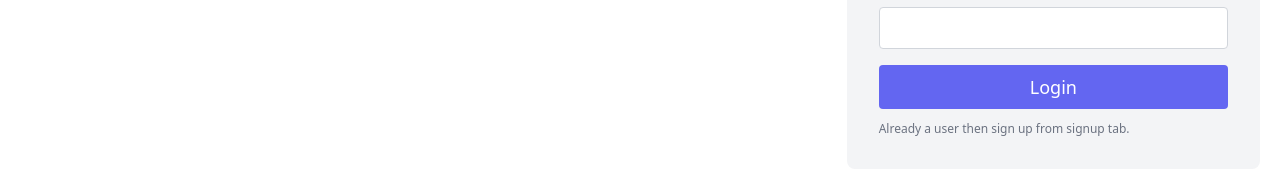
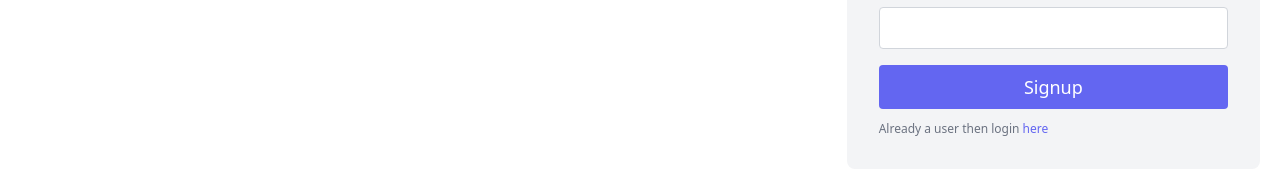
Before and after one commit to yashjaiswal007/MyHostel, a plain HTML site: page signup.html in a window 1280 px wide. Shown: the part 621-800 px from the top of the page. Drawn offline with nearby package versions, Linux system fonts and the light colour scheme.

Commit message:
update in here link

```diff
--- a/signup.html
+++ b/signup.html
@@ -38,26 +38,31 @@
         <h2 class="text-gray-900 text-lg font-medium title-font mb-5">Sign Up</h2>
         <div class="relative mb-4">
           <label for="full-name" class="leading-7 text-sm text-gray-600"> First Name</label>
-            <input type="text" id="full-name" name="full-name" class="w-full bg-white rounded border border-gray-300 focus:border-indigo-500 focus:ring-2 focus:ring-indigo-200 text-base outline-none text-gray-700 py-1 px-3 leading-8 transition-colors duration-200 ease-in-out">
+          <input type="text" id="full-name" name="full-name"
+            class="w-full bg-white rounded border border-gray-300 focus:border-indigo-500 focus:ring-2 focus:ring-indigo-200 text-base outline-none text-gray-700 py-1 px-3 leading-8 transition-colors duration-200 ease-in-out">
         </div>
         <div class="relative mb-4">
           <label for="full-name" class="leading-7 text-sm text-gray-600"> Last Name</label>
-            <input type="text" id="full-name" name="full-name" class="w-full bg-white rounded border border-gray-300 focus:border-indigo-500 focus:ring-2 focus:ring-indigo-200 text-base outline-none text-gray-700 py-1 px-3 leading-8 transition-colors duration-200 ease-in-out">
+          <input type="text" id="full-name" name="full-name"
+            class="w-full bg-white rounded border border-gray-300 focus:border-indigo-500 focus:ring-2 focus:ring-indigo-200 text-base outline-none text-gray-700 py-1 px-3 leading-8 transition-colors duration-200 ease-in-out">
         </div>
         <div class="relative mb-4">
           <label for="full-name" class="leading-7 text-sm text-gray-600">Create User Name</label>
-            <input type="text" id="full-name" name="full-name" class="w-full bg-white rounded border border-gray-300 focus:border-indigo-500 focus:ring-2 focus:ring-indigo-200 text-base outline-none text-gray-700 py-1 px-3 leading-8 transition-colors duration-200 ease-in-out">
+          <input type="text" id="full-name" name="full-name"
+            class="w-full bg-white rounded border border-gray-300 focus:border-indigo-500 focus:ring-2 focus:ring-indigo-200 text-base outline-none text-gray-700 py-1 px-3 leading-8 transition-colors duration-200 ease-in-out">
         </div>
         <div class="relative mb-4">
           <label for="password" class="leading-7 text-sm text-gray-600">Password</label>
-            <input type="password" id="password" name="password" class="w-full bg-white rounded border border-gray-300 focus:border-indigo-500 focus:ring-2 focus:ring-indigo-200 text-base outline-none text-gray-700 py-1 px-3 leading-8 transition-colors duration-200 ease-in-out">
+          <input type="password" id="password" name="password"
+            class="w-full bg-white rounded border border-gray-300 focus:border-indigo-500 focus:ring-2 focus:ring-indigo-200 text-base outline-none text-gray-700 py-1 px-3 leading-8 transition-colors duration-200 ease-in-out">
         </div>
         <div class="relative mb-4">
           <label for="password" class="leading-7 text-sm text-gray-600"> Confirm Password</label>
-            <input type="password" id="password" name="password" class="w-full bg-white rounded border border-gray-300 focus:border-indigo-500 focus:ring-2 focus:ring-indigo-200 text-base outline-none text-gray-700 py-1 px-3 leading-8 transition-colors duration-200 ease-in-out">
+          <input type="password" id="password" name="password"
+            class="w-full bg-white rounded border border-gray-300 focus:border-indigo-500 focus:ring-2 focus:ring-indigo-200 text-base outline-none text-gray-700 py-1 px-3 leading-8 transition-colors duration-200 ease-in-out">
         </div>
-          <button class="text-white bg-indigo-500 border-0 py-2 px-8 focus:outline-none hover:bg-indigo-600 rounded text-lg">Login</button>
-          <p class="text-xs text-gray-500 mt-3">Already a user then sign up from signup tab.</p>
+        <button class="text-white bg-indigo-500 border-0 py-2 px-8 focus:outline-none hover:bg-indigo-600 rounded text-lg">Signup</button>
+        <p class="text-xs text-gray-500 mt-3">Already a user then login <a class="text-indigo-500" href="login.html">here</a></p>
       </div>
     </div>
   </section>
```
Lines whose indentation alone changed are shown as unchanged.
